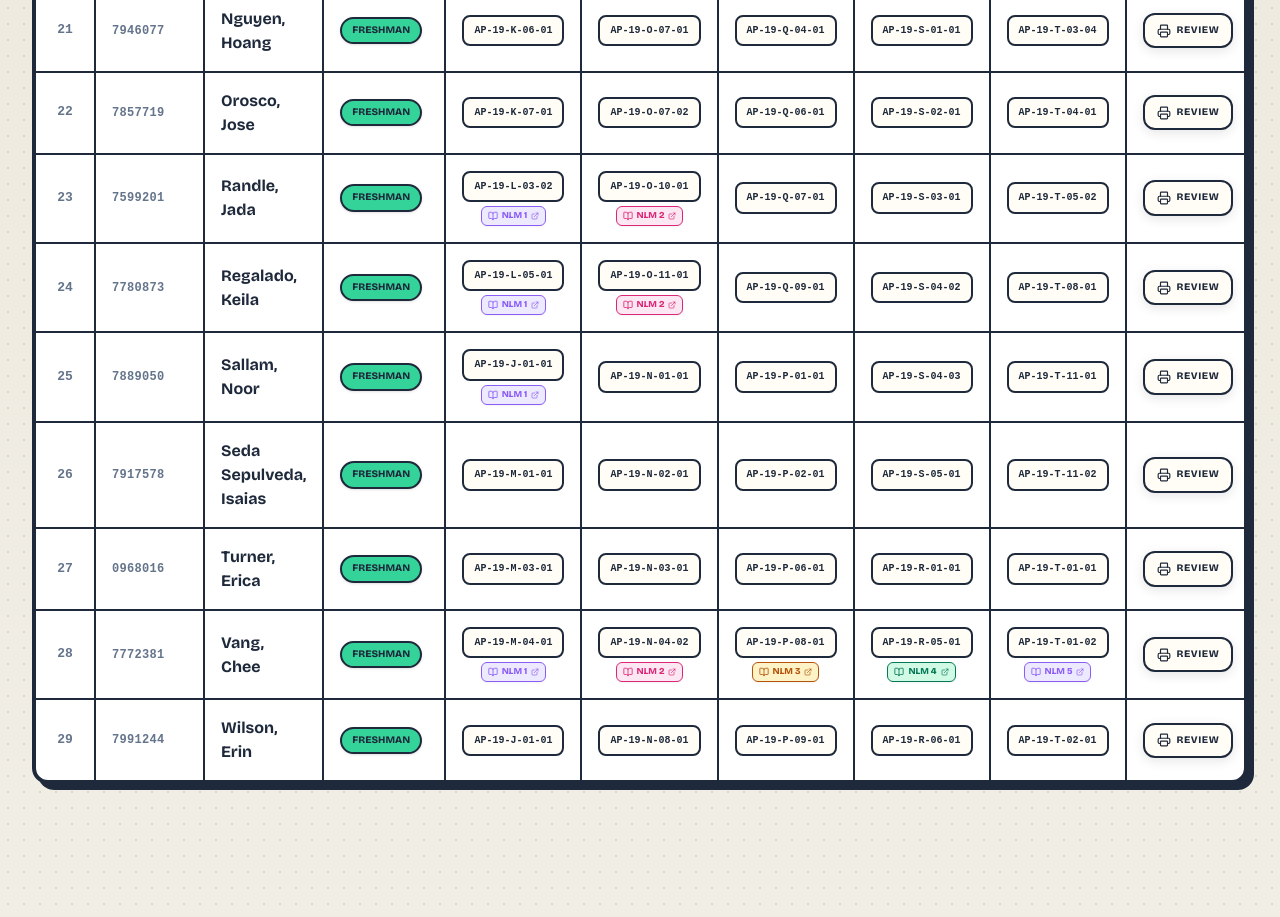
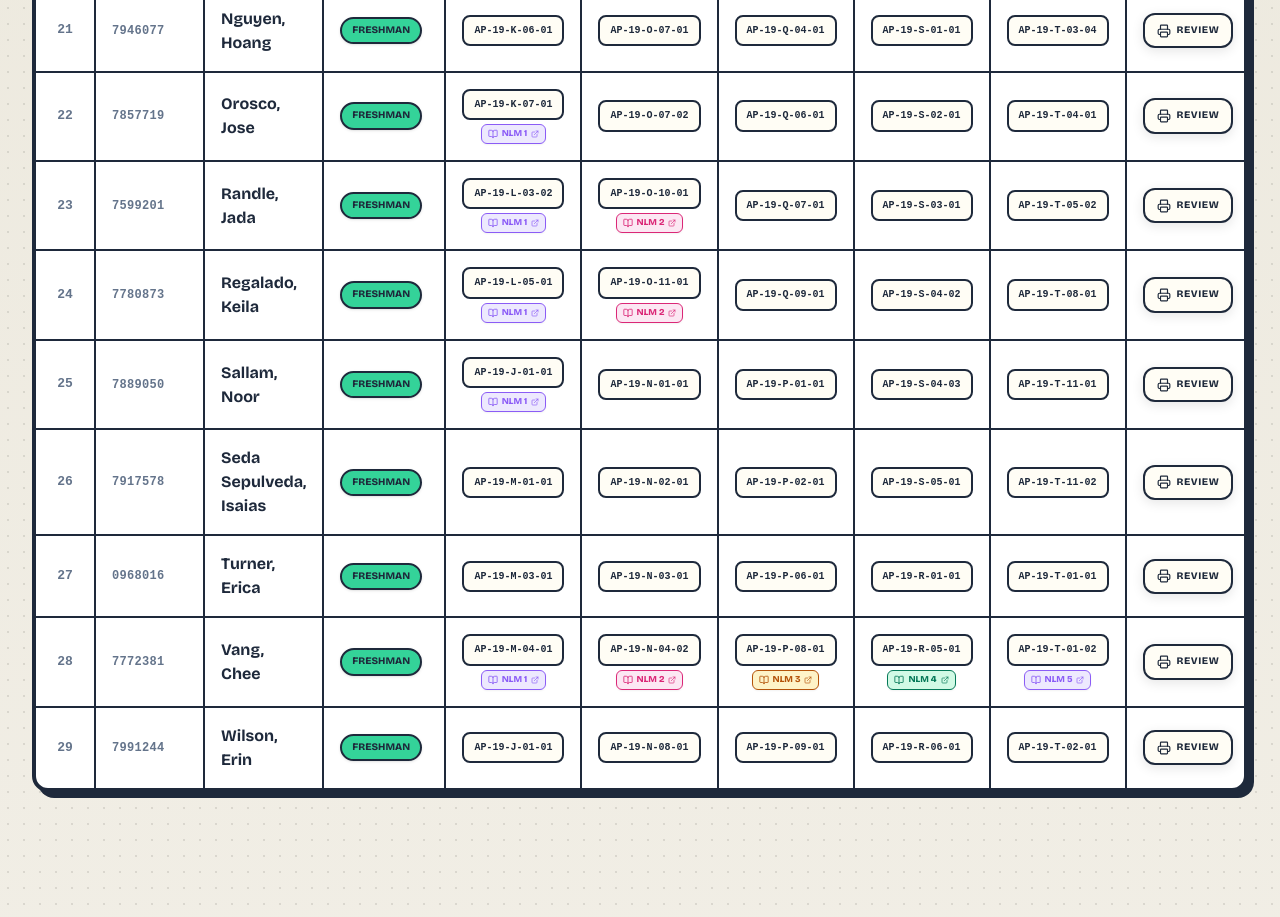
Before and after one commit to victogarcia4/ap2-notebook-lm-fall2026, a React (Vite) app: page / in a window 1280 px wide. Shown: the part 4800-5717 px from the top of the page. Built offline with nearby package versions, Linux system fonts and the light colour scheme; a web font is replaced by a local one.

Commit message:
feat: add Orosco, Jose exam 1 notebook link
Update student data and notebook registry to include Jose Orosco's blood type compatibility notebook for exam 1.

```diff
--- a/data/notebooks.json
+++ b/data/notebooks.json
@@ -262,5 +262,16 @@
     "topic": "Respiratory — Upper to Lower Structural Airway Pathways (AP-19-O-01-01)",
     "description": "Describe structural pathways from nasal passages down to standard terminal bronchial segments.",
     "createdAt": "2026-09-12"
+  },
+  {
+    "id": "notebook-orosco-jose-exam1",
+    "title": "Blood Type Compatibility & Transfusion Reactions NotebookLM (AP-19-K-07-01)",
+    "url": "https://notebook.google.com/notebook/5d0c22fa-3985-4a8c-8e7c-ac74656ddfab",
+    "author": "Orosco, Jose",
+    "role": "student",
+    "examId": "exam1",
+    "topic": "Blood — Blood Type Compatibility & Transfusions (AP-19-K-07-01)",
+    "description": "Predict which blood types are compatible and what happens when the incorrect ABO or Rh blood type is transfused.",
+    "createdAt": "2026-09-17"
   }
 ]
--- a/src/data/students.ts
+++ b/src/data/students.ts
@@ -99,7 +99,17 @@ export const defaultStudents: Student[] = [
   },
   { id: "8084556", name: "Mcgruder, Chelsea", gradeBasis: "Graded", units: "4.00", plan: "Associate Degree - Associate of Science (AS)", level: "Freshman" },
   { id: "7946077", name: "Nguyen, Hoang", gradeBasis: "Graded", units: "4.00", plan: "Associate Degree - Associate of Science (AS)", level: "Freshman" },
-  { id: "7857719", name: "Orosco, Jose", gradeBasis: "Graded", units: "4.00", plan: "Associate Degree - Associate of Science (AS)", level: "Freshman" },
+  {
+    id: "7857719",
+    name: "Orosco, Jose",
+    gradeBasis: "Graded",
+    units: "4.00",
+    plan: "Associate Degree - Associate of Science (AS)",
+    level: "Freshman",
+    notebookLinks: {
+      exam1: "https://notebook.google.com/notebook/5d0c22fa-3985-4a8c-8e7c-ac74656ddfab"
+    }
+  },
   {
     id: "7599201",
     name: "Randle, Jada",
```
